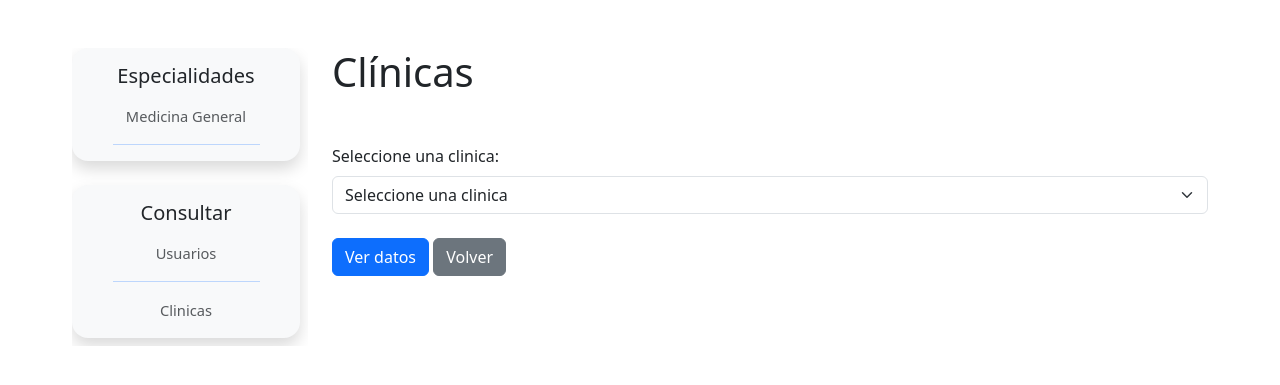
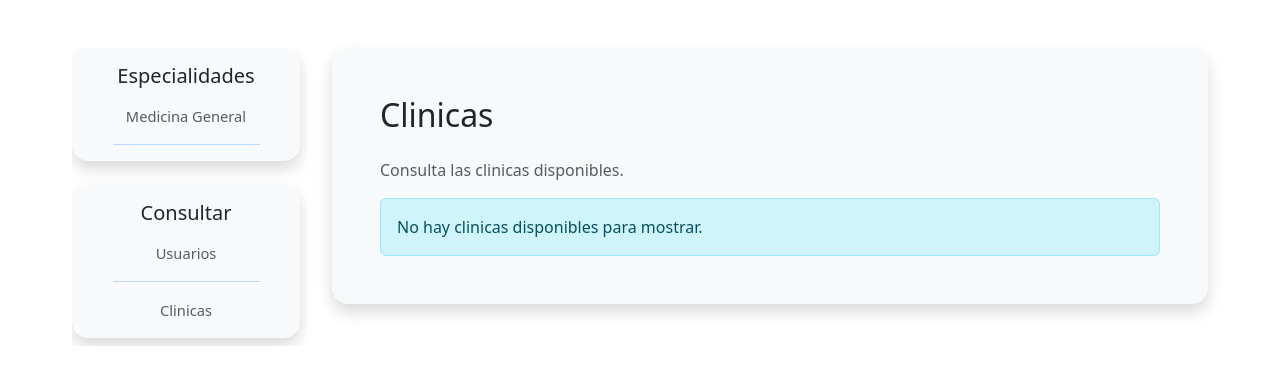
Before and after one commit to lukkyye/tprog, a Java web app: page /ListarClinicasServlet in a window 1280 px wide. Shown: the part 70-455 px from the top of the page. Run offline with Tomcat 11, a stand-in JSP engine, Linux system fonts and the light colour scheme.

Commit message:
ajustes varios

```diff
--- a/webserver/src/main/webapp/WEB-INF/views/listaClinicas.jsp
+++ b/webserver/src/main/webapp/WEB-INF/views/listaClinicas.jsp
@@ -1,13 +1,16 @@
 <%@ page language="java" contentType="text/html; charset=UTF-8"
     pageEncoding="UTF-8"%>
 <%@ page import="java.util.Set" %>
-<%@ page import="com.gateway.delegators.ClinicControllerDelegator" %>
+
 <%
-    ClinicControllerDelegator clinicController =
-        new ClinicControllerDelegator();
+    String tipoUsuario = (String) session.getAttribute("tipoUsuario");
 
-    Set<String> especialidades = clinicController.listarEspecialidades();
-    String tipoUsuario = (String) session.getAttribute("tipoUsuario"); // hay que ajustar tipo usuario y todo eso
+    if (tipoUsuario == null || tipoUsuario.isBlank()) {
+        tipoUsuario = "VISITANTE";
+    }
+
+    Set<String> clinicas =
+        (Set<String>) request.getAttribute("clinicas");
 %>
 
 <!DOCTYPE html>
@@ -15,32 +18,19 @@
 <head>
     <meta charset="UTF-8">
     <meta name="viewport" content="width=device-width, initial-scale=1">
-    <title>Salud.uy - Consulta de Clinicas</title>
+    <title>Clinicas</title>
 
-    <link href="https://cdn.jsdelivr.net/npm/bootstrap@5.3.8/dist/css/bootstrap.min.css"
+    <link
+        href="https://cdn.jsdelivr.net/npm/bootstrap@5.3.3/dist/css/bootstrap.min.css"
         rel="stylesheet">
-    <link rel="icon" type="image/png" href="/webserver/img/FAVICON.png">
-
-    <style>
-        .hoverable:hover {
-            background-color: rgba(180, 180, 180, 0.8);
-        }
-
-        .sidebar-scroll::-webkit-scrollbar {
-            width: 6px;
-        }
-
-        .sidebar-scroll::-webkit-scrollbar-thumb {
-            background-color: rgba(0, 0, 0, 0.2);
-            border-radius: 4px;
-        }
-    </style>
 </head>
 
 <body class="min-vh-100 container-fluid bg-body">
 
+    <!-- NAVBAR -->
     <%
-    if ("MEDICO".equals(tipoUsuario) || "PACIENTE".equals(tipoUsuario)) {
+        if ("MEDICO".equalsIgnoreCase(tipoUsuario)
+                || "PACIENTE".equalsIgnoreCase(tipoUsuario)) {
     %>
         <jsp:include page="/WEB-INF/templates/navbar.jsp" />
     <%
@@ -51,20 +41,18 @@
         }
     %>
 
-
+    <!-- CONTENIDO PRINCIPAL -->
     <main class="container-fluid d-flex mt-5 gap-4">
 
-
+        <!-- MENU LATERAL -->
         <%
-    if ("MEDICO".equals(tipoUsuario)) {
+            if ("MEDICO".equalsIgnoreCase(tipoUsuario)) {
         %>
             <jsp:include page="/WEB-INF/templates/menuLateralMedico.jsp" />
-
         <%
-    } else if ("PACIENTE".equals(tipoUsuario)) {
+            } else if ("PACIENTE".equalsIgnoreCase(tipoUsuario)) {
         %>
             <jsp:include page="/WEB-INF/templates/menuLateralPaciente.jsp" />
-
         <%
             } else {
         %>
@@ -73,60 +61,58 @@
             }
         %>
 
+        <!-- CONTENIDO DE LA PAGINA -->
+        <div class="col-md-9 pe-5 d-flex flex-column gap-4">
 
-        <section class="col-md-9 pe-5 d-flex flex-column gap-4">
-            <h1 class="mb-4">Clínicas</h1>
+            <section class="bg-light rounded-4 shadow p-4 p-sm-5 w-100">
 
-            <form action="${pageContext.request.contextPath}/DetalleClinicaVisitante"
-                  method="get">
+                <h2 class="mb-4">Clinicas</h2>
 
-                <div class="mb-4">
-                    <label for="clinica" class="form-label">
-                        Seleccione una clinica:
-                    </label>
+                <p class="text-muted">
+                    Consulta las clinicas disponibles.
+                </p>
 
-                    <select id="clinica" name="clinica"
-                            class="form-select" required>
+                <% if (clinicas != null && !clinicas.isEmpty()) { %>
 
-                        <option value="" selected disabled>
-                            Seleccione una clinica
-                        </option>
+                    <div class="list-group">
 
-                        <%
-                            Set<String> clinicas =
-                                (Set<String>) request.getAttribute("clinicas");
+                        <% for (String nombreClinica : clinicas) { %>
 
-                            if (clinicas != null && !clinicas.isEmpty()) {
-                                for (String nombreClinica : clinicas) {
-                        %>
-                                    <option value="<%= nombreClinica %>">
+                            <div class="list-group-item d-flex
+                                        justify-content-between
+                                        align-items-center">
+
+                                <span>
                                     <%= nombreClinica %>
-                                    </option>
-                        <%
-                                }
-                            } else {
-                        %>
-                                <option value="" disabled>
-                                    No hay clinicas disponibles
-                                </option>
-                        <%
-                            }
-                        %>
+                                </span>
 
-                    </select>
+                                <a class="btn btn-outline-primary btn-sm"
+                                   href="<%= request.getContextPath() %>/DetalleClinicaServlet?nombre=<%= java.net.URLEncoder.encode(nombreClinica, "UTF-8") %>">
+                                    Ver
+                                </a>
+
                             </div>
 
-                <button type="submit" class="btn btn-primary">
-                    Ver datos
-                </button>
+                        <% } %>
 
-                <a href="/webserver/home"
-                   class="btn btn-secondary">
-                    Volver
-                </a>
-            </form>
+                    </div>
+
+                <% } else { %>
+
+                    <div class="alert alert-info mb-0">
+                        No hay clinicas disponibles para mostrar.
+                    </div>
+
+                <% } %>
+
             </section>
 
+        </div>
+
     </main>
-</body>
-</html>
+
+    <script
+        src="https://cdn.jsdelivr.net/npm/bootstrap@5.3.3/dist/js/bootstrap.bundle.min.js">
+    </script>
+
+</body></html>
```
Also changed, not shown: webserver/src/main/java/com/controllers/ListarClinicasServlet.java (+16 -5 lines), webserver/src/main/webapp/WEB-INF/views/Home.jsp (+80 -19 lines). Lines whose indentation alone changed are shown as unchanged.
